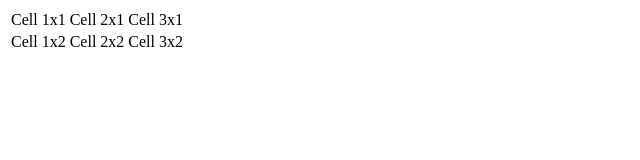
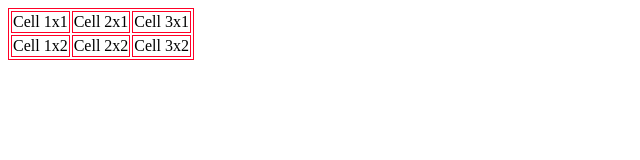
Before and after one commit to NiZhaZi/NiZhaZi.github.io, a plain HTML site: page index.html in a window 1280 px wide. Shown: the whole page, without its empty margins (0-640 px from the left). Drawn offline with Linux system fonts and the light colour scheme.

Commit message:
Update index.html

```diff
--- a/index.html
+++ b/index.html
@@ -1,14 +1,14 @@
-<table>
+<table style="border: 1px #ff0026 solid">
 	<tbody>
 		<tr>
-			<td>Cell 1x1</td>
-			<td>Cell 2x1</td>
-			<td>Cell 3x1</td>
+			<td style="border: 1px #ff0026 solid">Cell 1x1</td>
+			<td style="border: 1px #ff0026 solid">Cell 2x1</td>
+			<td style="border: 1px #ff0026 solid">Cell 3x1</td>
 		</tr>
 		<tr>
-			<td>Cell 1x2</td>
-			<td>Cell 2x2</td>
-			<td>Cell 3x2</td>
+			<td style="border: 1px #ff0026 solid">Cell 1x2</td>
+			<td style="border: 1px #ff0026 solid">Cell 2x2</td>
+			<td style="border: 1px #ff0026 solid">Cell 3x2</td>
 		</tr>
 	</tbody>
 </table>
```
